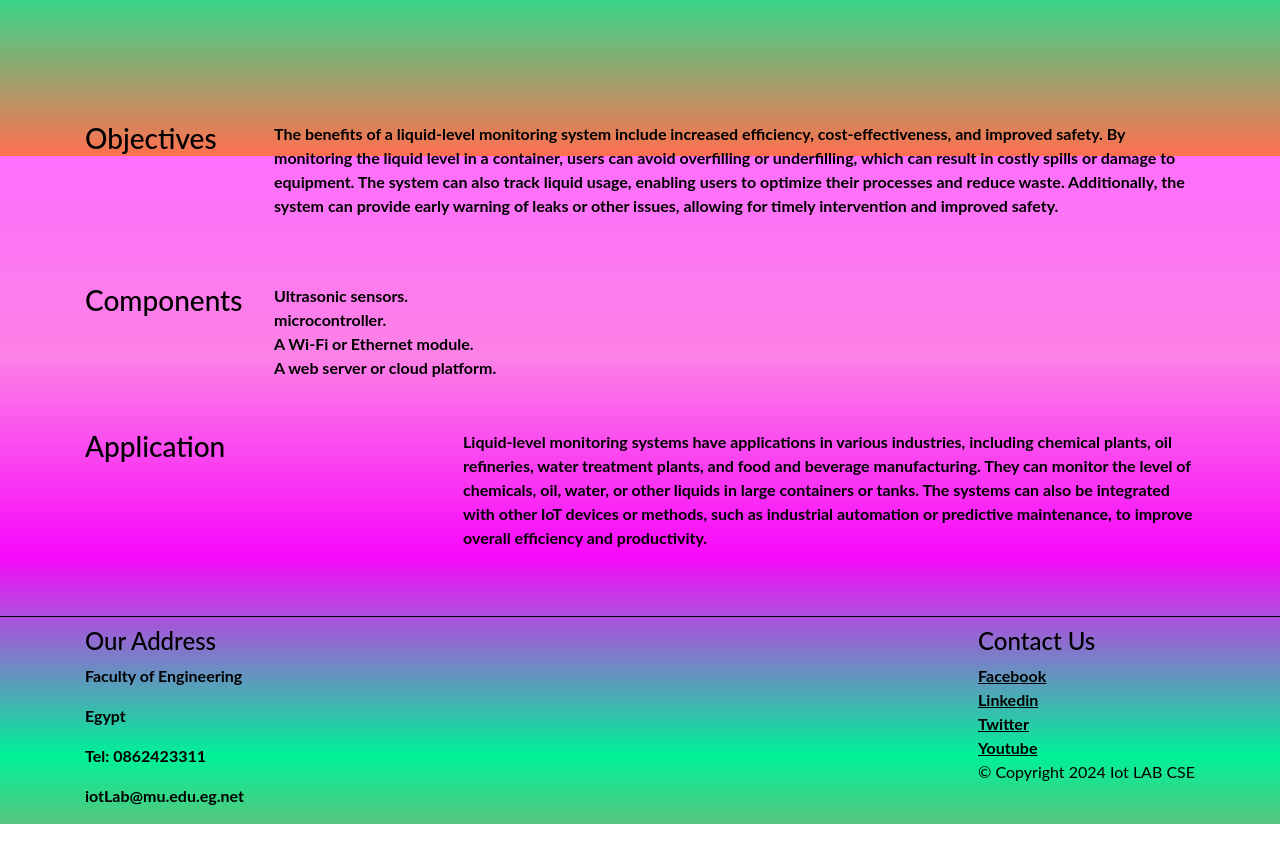
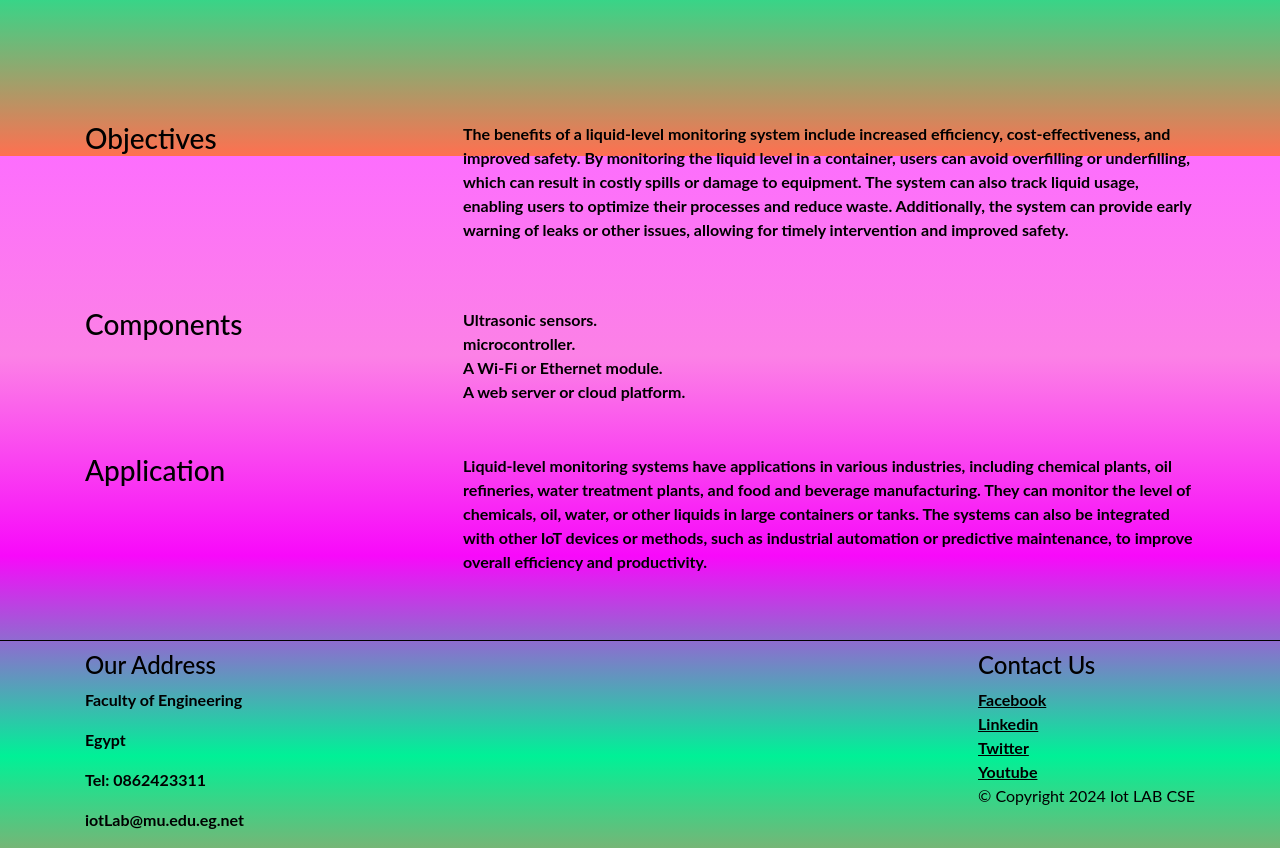
Before and after one commit to Mabona3/IOT, a website: page public/index.html in a window 1280 px wide. Shown: the part 644-1492 px from the top of the page. Before the commit the page ends 1468 px from the top, so only its background shows below. Drawn offline with nearby package versions, Linux system fonts and the light colour scheme; files whose address does not match are found by name.

Commit message:
Fixed Some Issues in index rendering

```diff
--- a/public/index.html
+++ b/public/index.html
@@ -50,8 +50,8 @@
             </header>
             <section>
                 <div class="section row">
-                    <h3 class="col-sm-4 col-lg-2" style="color: black;">Objectives</h3>
-                    <p class="col-sm-8 col-lg-10">
+                    <h3 class="col-sm-4 col-lg-4" style="color: black;">Objectives</h3>
+                    <p class="col-sm-8 col-lg-8">
                     The benefits of a liquid-level monitoring system include
                     increased efficiency, cost-effectiveness, and improved
                     safety.
@@ -65,8 +65,8 @@
                     </p>
                 </div>
                 <div class="section row">
-                    <h3 class="col-sm-4 col-lg-2" style="color: black;">Components</h3>
-                    <ul class="col-sm-8">
+                    <h3 class="col-sm-4 col-lg-4" style="color: black;">Components</h3>
+                    <ul class="col-sm-8 col-lg-8">
                         <li>Ultrasonic sensors.</li>
                         <li> microcontroller.</li>
                         <li>A Wi-Fi or Ethernet module.</li>
```
